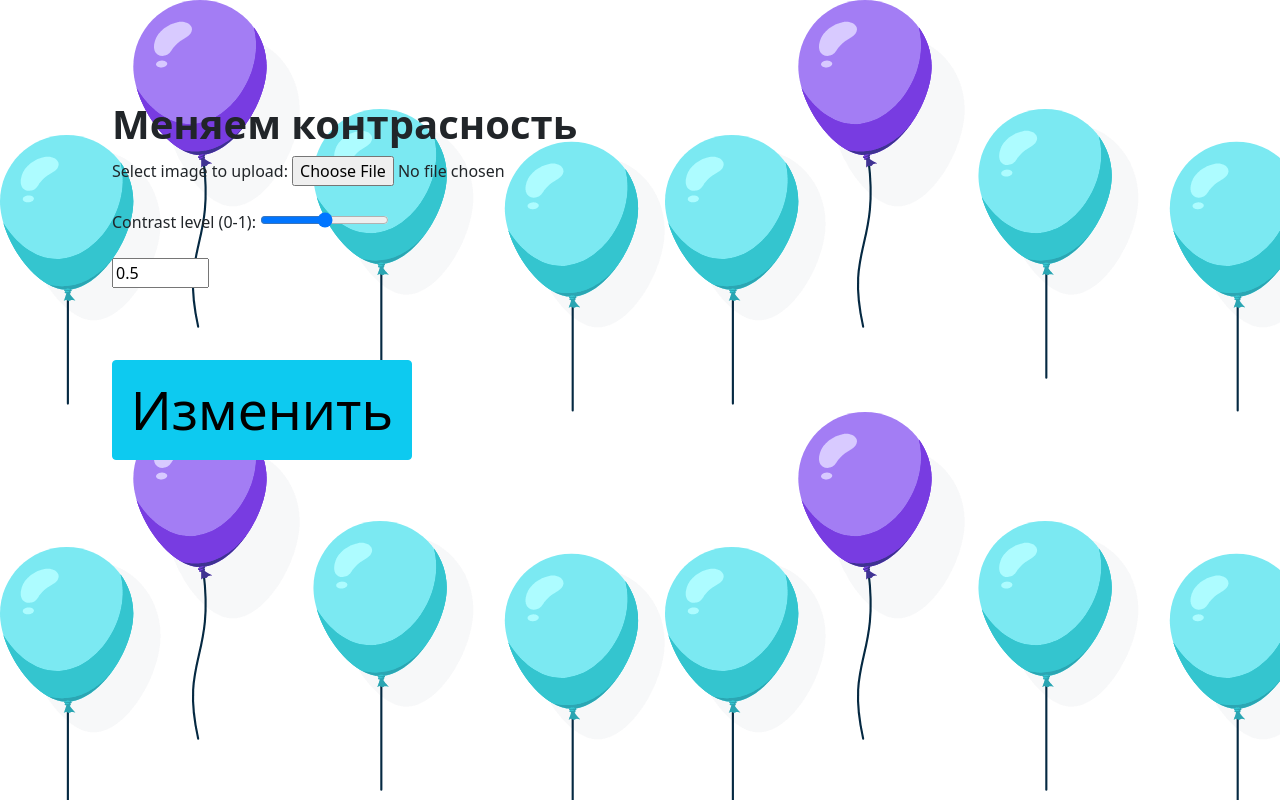
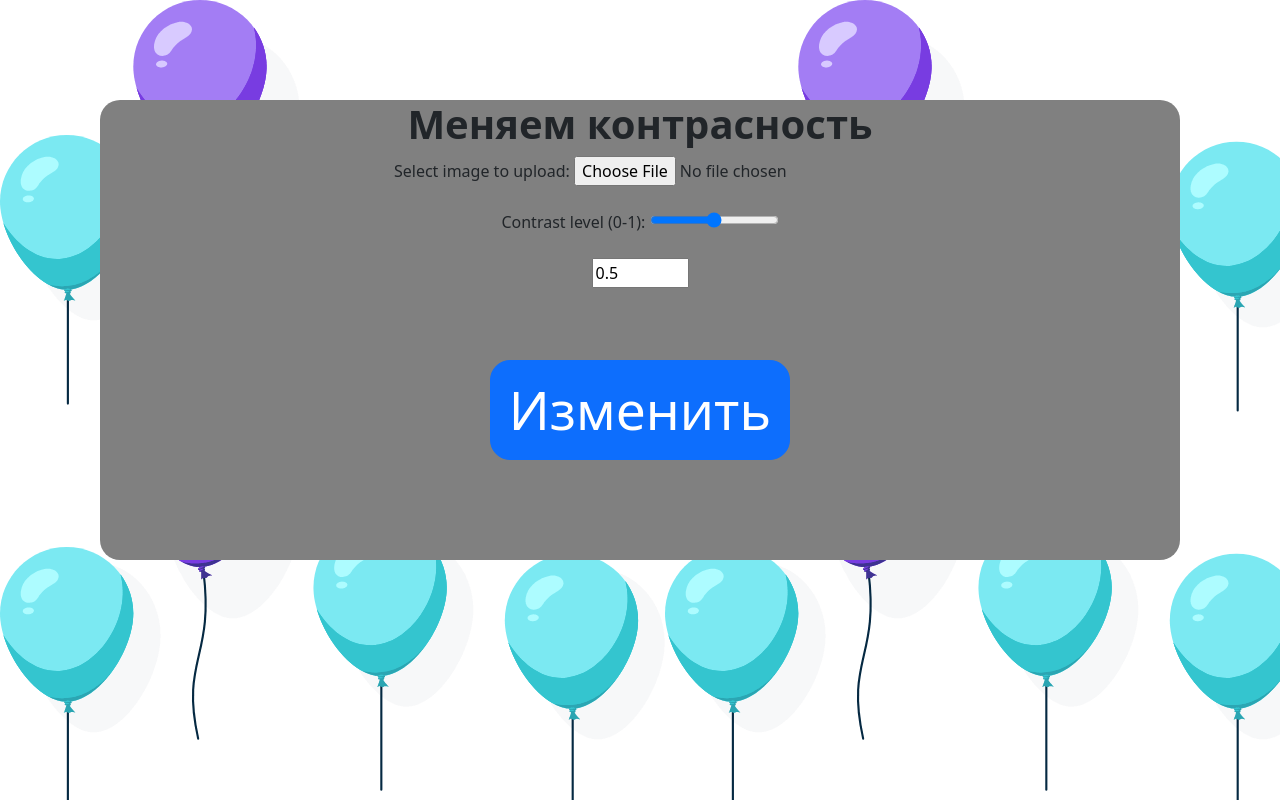
Before and after one commit to St3plox/lab5-web, a Flask app: page / in a window 1280 px wide. Run offline with Flask 2, Linux system fonts and the light colour scheme; some libraries are stand-ins or nearby versions.

Commit message:
changed index page style

```diff
--- /dev/null
+++ b/static/index.css
@@ -0,0 +1,9 @@
+center{
+    background-color:grey;
+    height: 460px;
+    alignment:center;
+    border-radius: 20px;
+}
+.contrast{
+ color:red;
+}
--- a/static/style.css
+++ b/static/style.css
@@ -4,7 +4,7 @@ body {
   padding: 0;
 }
 form{
-align: left;
+align: center;
 }
 
 .container {
--- a/templates/index.html
+++ b/templates/index.html
@@ -1,8 +1,9 @@
 <!DOCTYPE html>
 <html>
-<link rel="shortcut icon" href="/uploads/favicon.png" type="image/png">
+<link rel="shortcut icon" href="/uploads/favicon.png" type="image/png"><link rel="shortcut icon" href="/uploads/favicon.png" type="image/png">
 <link href="https://cdn.jsdelivr.net/npm/bootstrap@5.0.2/dist/css/bootstrap.min.css" rel="stylesheet"
       integrity="sha384-EVSTQN3/azprG1Anm3QDgpJLIm9Nao0Yz1ztcQTwFspd3yD65VohhpuuCOmLASjC" crossorigin="anonymous">
+<link href="static/index.css" rel="stylesheet">
 <head>
     <title>Это наш сайт</title>
     <script src="https://www.google.com/recaptcha/api.js" async defer></script>
@@ -10,22 +11,22 @@
 
 <body class="piwqnrfj" style="background-image: url('static/group-239842x.png'); padding: 100px;">
 
-<left>
+<center>
     <div class="b4 container-fluid">
         <h1><b>Меняем контрасность</b></h1>
         <form action="{{ url_for('contrast') }}" method="post" enctype="multipart/form-data">
             <label for="file">Select image to upload:</label>
             <input type="file" name="file" id="file" required><br><br>
             <label for="contrast">Contrast level (0-1):</label>
-            <input type="range" name="contrast" id="contrast" min="0" max="1" step="0.1" value="0.5"><br><br>
+            <input type="range" name="contrast" id="contrast" min="0" max="1" step="0.1" value="0.5" style=" color: green;  background-color: green;"><br><br>
             <input type="number" name="brightness" id="brightness" min="0" max="2" step="0.1" value="0.5"><br><br>
             <div class="g-recaptcha" data-sitekey="{{ sitekey }}"></div>
             <br><br>
-            <input type="submit" class="btn btn-info" value="Изменить"
-                   style="background-color: light-blue; height: 100px; width: 300px; font-size: 40pt;">
+            <button type="submit" class="btn btn-primary" value="Изменить"
+                   style=" height: 100px; width: 300px; font-size: 40pt; border-radius: 20px;"> Изменить</button>
         </form>
     </div>
-</left>
+</center>
 <script src="https://www.google.com/recaptcha/enterprise.js?render=6LfEggImAAAAAObRX6EsL6HCVnUJfCLkL2TcopcL"></script>
 </body>
 </html>
```
Also changed, not shown: app.py (+5 -4 lines), uploads/contrasted.png, uploads/orig.png, uploads/plot.png.
